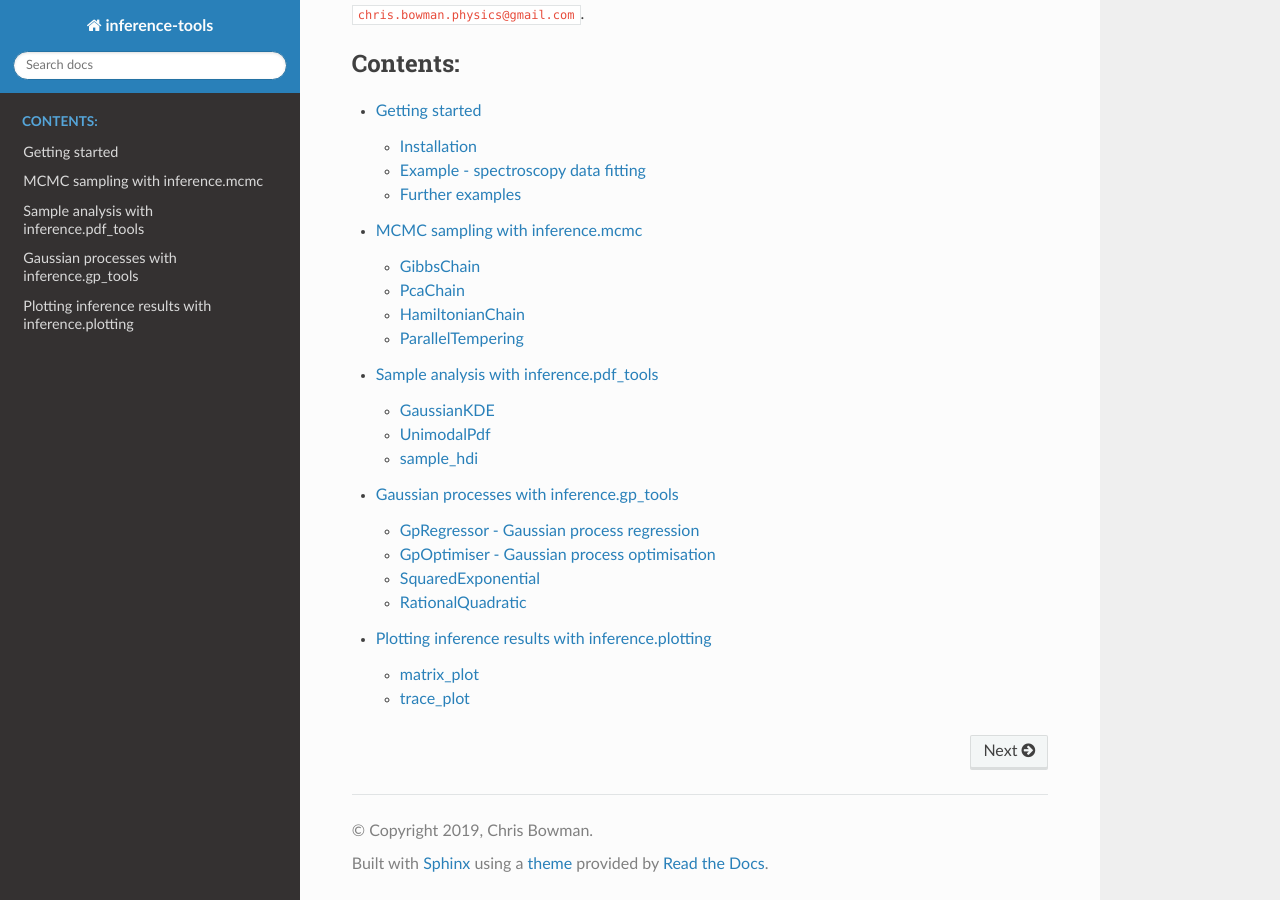
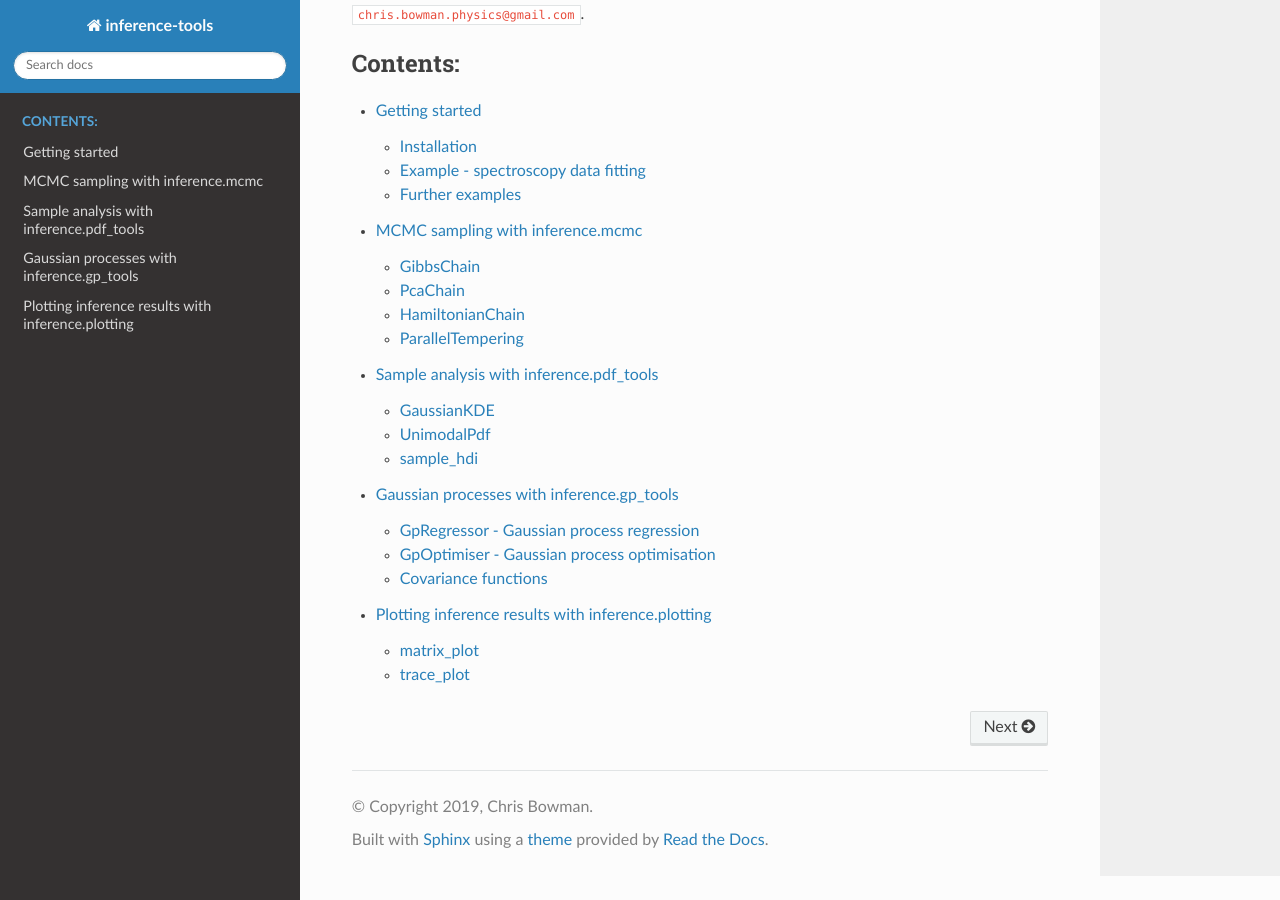
Before and after one commit to C-bowman/inference-tools-docs, a Sphinx documentation site: the page built from docs/source/index.rst, in a window 1280 px wide and 900 px high, scrolled down 574 px. Built offline with Sphinx 7.4.7 and the Read the Docs theme 2.0.0, drawn with Linux system fonts in a browser that asks for light colours.

Commit message:
Re-structure of covariance function docs

```diff
--- a/docs/source/covariance_functions.rst
+++ b/docs/source/covariance_functions.rst
@@ -1,12 +1,17 @@
+
+Covariance functions
+~~~~~~~~~~~~~~~~~~~~
+
 
 SquaredExponential
-~~~~~~~~~~~~~~~~~~
+^^^^^^^^^^^^^^^^^^
 
 .. autoclass:: inference.gp_tools.SquaredExponential
-
+   :members:
 
 
 RationalQuadratic
-~~~~~~~~~~~~~~~~~
+^^^^^^^^^^^^^^^^^
 
 .. autoclass:: inference.gp_tools.RationalQuadratic
+   :members:
```
